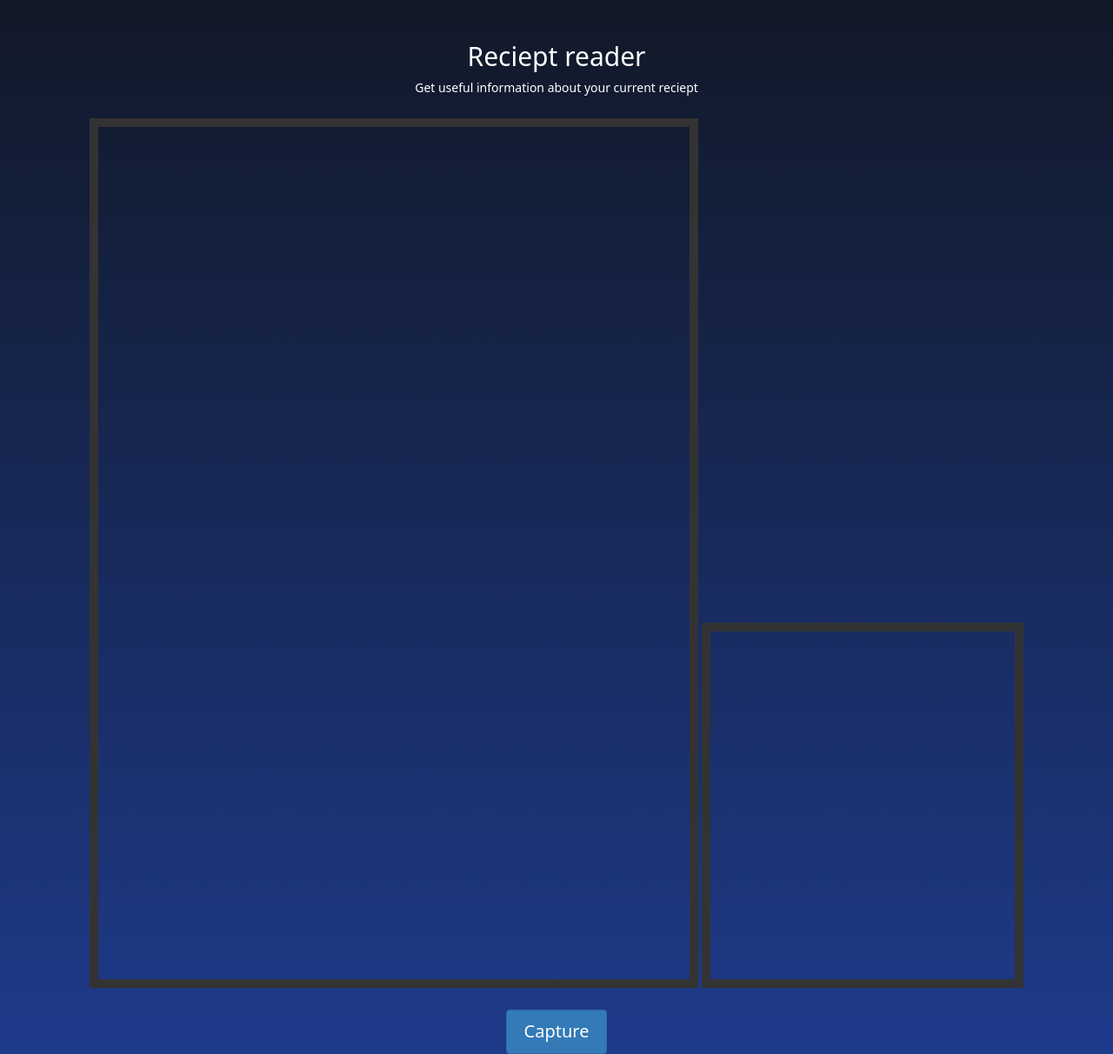
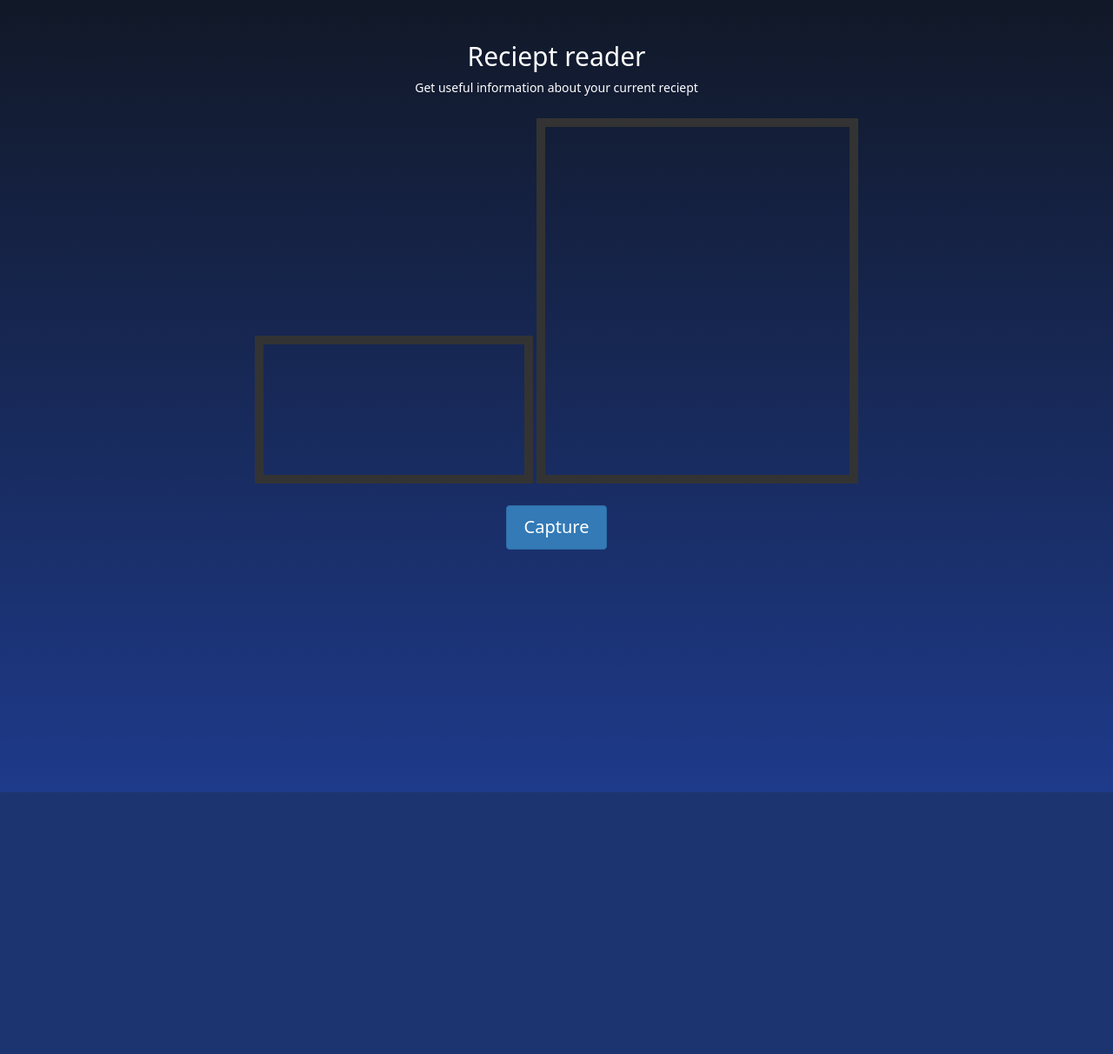
Before and after one commit to jadamixd/CodeNTNU-Hackathon, a Flask app: page / in a window 1280 px wide. Shown: the whole page at 87% size. After the commit the page ends 911 px from the top, so only its background shows below. Run offline with Flask 3, Linux system fonts and the light colour scheme; some libraries are stand-ins or nearby versions.

Commit message:
Nytt bilde

```diff
--- a/app/templates/index.html
+++ b/app/templates/index.html
@@ -12,8 +12,6 @@
 #container {
     margin-top: 50px;
     margin: 0px auto;
-    width: 700px; /* Adjust the width to your desired vertical size */
-    height: 1000px; /* Adjust the height to your desired horizontal size */
     border: 10px #333 solid;
 }
 
```
Also changed, not shown: snapshots/reciept.jpg.
